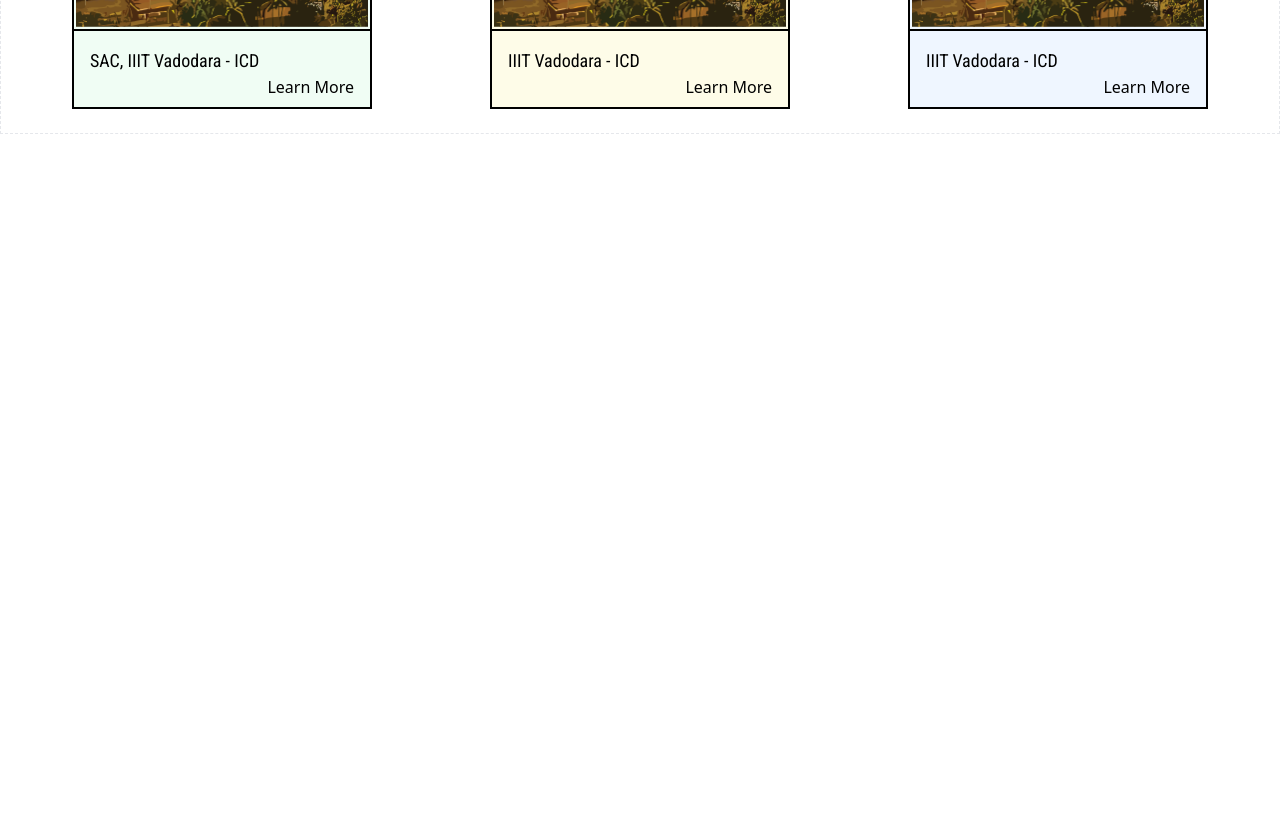
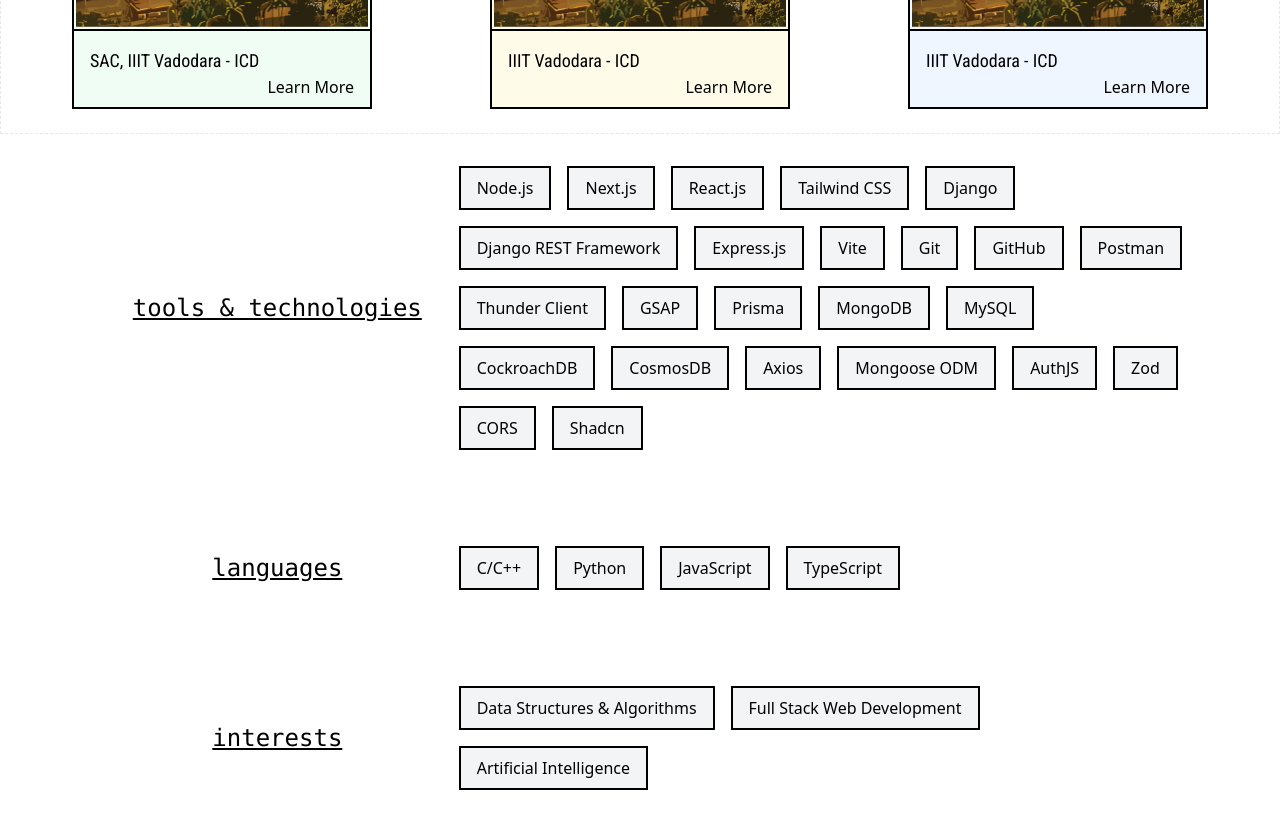
Before and after one commit to YuvrajChauhan1303/yuvraj-portfolio, a Next.js app: page / in a window 1280 px wide. Shown: the part 2240-3068 px from the top of the page. Before the commit the page ends 2374 px from the top, so only its background shows below. Built offline with nearby package versions, Linux system fonts and the light colour scheme.

Commit message:
adding skills

```diff
--- /dev/null
+++ b/app/(pages)/about/page.tsx
@@ -0,0 +1,5 @@
+import React from "react";
+
+export default function About() {
+  return <div>About</div>;
+}
--- /dev/null
+++ b/app/(pages)/projects/page.tsx
@@ -0,0 +1,5 @@
+import React from "react";
+
+export default function Projects() {
+  return <div>Projects</div>;
+}
--- /dev/null
+++ b/app/(pages)/skills/page.tsx
@@ -0,0 +1,5 @@
+import React from "react";
+
+export default function Skills() {
+  return <div>Skills</div>;
+}
--- /dev/null
+++ b/app/(pages)/work/page.tsx
@@ -0,0 +1,5 @@
+import React from "react";
+
+export default function Work() {
+  return <div>Work</div>;
+}
--- /dev/null
+++ b/app/_components/Skill.tsx
@@ -0,0 +1,38 @@
+import React from "react";
+
+interface SkillProps {
+  title: string;
+  items: { text: string }[];
+}
+
+const Skill = ({ title, items }: SkillProps) => {
+  return (
+    <div className="w-screen py-8 px-24">
+      <div className="flex flex-col md:flex-row justify-between items-center mb-8">
+        <div className="text-2xl lowercase font-mono underline mb-4 md:mb-0 w-1/3 flex justify-center items-center">
+          {title}
+        </div>
+
+        <div className="flex flex-wrap gap-4 justify-start md:w-2/3">
+          {items.map((item, index) => (
+            <SkillItem key={index} text={item.text} />
+          ))}
+        </div>
+      </div>
+    </div>
+  );
+};
+
+interface SkillItemProps {
+  text: string;
+}
+
+const SkillItem = ({ text }: SkillItemProps) => {
+  return (
+    <div className="bg-gray-100 px-4 py-2 border-2 border-black text-center">
+      {text}
+    </div>
+  );
+};
+
+export default Skill;
--- /dev/null
+++ b/app/_components/_data/skilllData.tsx
@@ -0,0 +1,39 @@
+export const toolData = [
+  { text: "Node.js" },
+  { text: "Next.js" },
+  { text: "React.js" },
+  { text: "Tailwind CSS" },
+  { text: "Django" },
+  { text: "Django REST Framework" },
+  { text: "Express.js" },
+  { text: "Vite" },
+  { text: "Git" },
+  { text: "GitHub" },
+  { text: "Postman" },
+  { text: "Thunder Client" },
+  { text: "GSAP" },
+  { text: "Prisma" },
+  { text: "MongoDB" },
+  { text: "MySQL" },
+  { text: "CockroachDB" },
+  { text: "CosmosDB" },
+  { text: "Axios" },
+  { text: "Mongoose ODM" },
+  { text: "AuthJS" },
+  { text: "Zod" },
+  { text: "CORS" },
+  { text: "Shadcn" },
+];
+
+export const languageData = [
+  { text: "C/C++" },
+  { text: "Python" },
+  { text: "JavaScript" },
+  { text: "TypeScript" },
+];
+
+export const interestData = [
+  { text: "Data Structures & Algorithms" },
+  { text: "Full Stack Web Development" },
+  { text: "Artificial Intelligence" },
+];
--- a/app/page.tsx
+++ b/app/page.tsx
@@ -6,6 +6,12 @@
 import { GoArrowDown } from "react-icons/go";
 import Work from "./_components/Work";
 import { workData } from "./_components/_data/work";
+import Skill from "./_components/Skill";
+import {
+  toolData,
+  languageData,
+  interestData,
+} from "./_components/_data/skilllData";
 
 export default function Home() {
   const workRef = useRef<HTMLDivElement | null>(null);
@@ -95,6 +101,13 @@
           ))}
         </div>
       </div>
+
+      {/* skills */}
+      <div className="h-screen">
+        <Skill title="tools & technologies" items={toolData} />
+        <Skill title="Languages" items={languageData} />
+        <Skill title="Interests" items={interestData} />
+      </div>
     </div>
   );
 }
--- a/components/Navigation.tsx
+++ b/components/Navigation.tsx
@@ -28,11 +28,11 @@
   return (
     <div className="h-[480px] md:w-[25vw] w-[80vw] bg-gray-50/90 border border-black flex flex-col gap-4 uppercase font-medium font-[family-name:var(--font-geist-mono)] py-8 px-4 text-2xl absolute top-16 right-0 md:relative md:top-auto md:right-auto md:h-auto  mr-8 md:mr-0">
       <div className="flex flex-col gap-6">
+        <Link href={"/about"}>About</Link>
         <Link href={"/education"}>Education</Link>
         <Link href={"/projects"}>Projects</Link>
-        <Link href={"/skills"}>Skills</Link>
-        <Link href={"/about"}>About</Link>
-        <Link href={"/contact"}>Contact</Link>
+        <Link href={"/work"}>work</Link>
+        <Link href={"/skills"}>skills</Link>
       </div>
 
       <div className="pt-4 border-t-2 border-black">Connect with me:</div>
```
